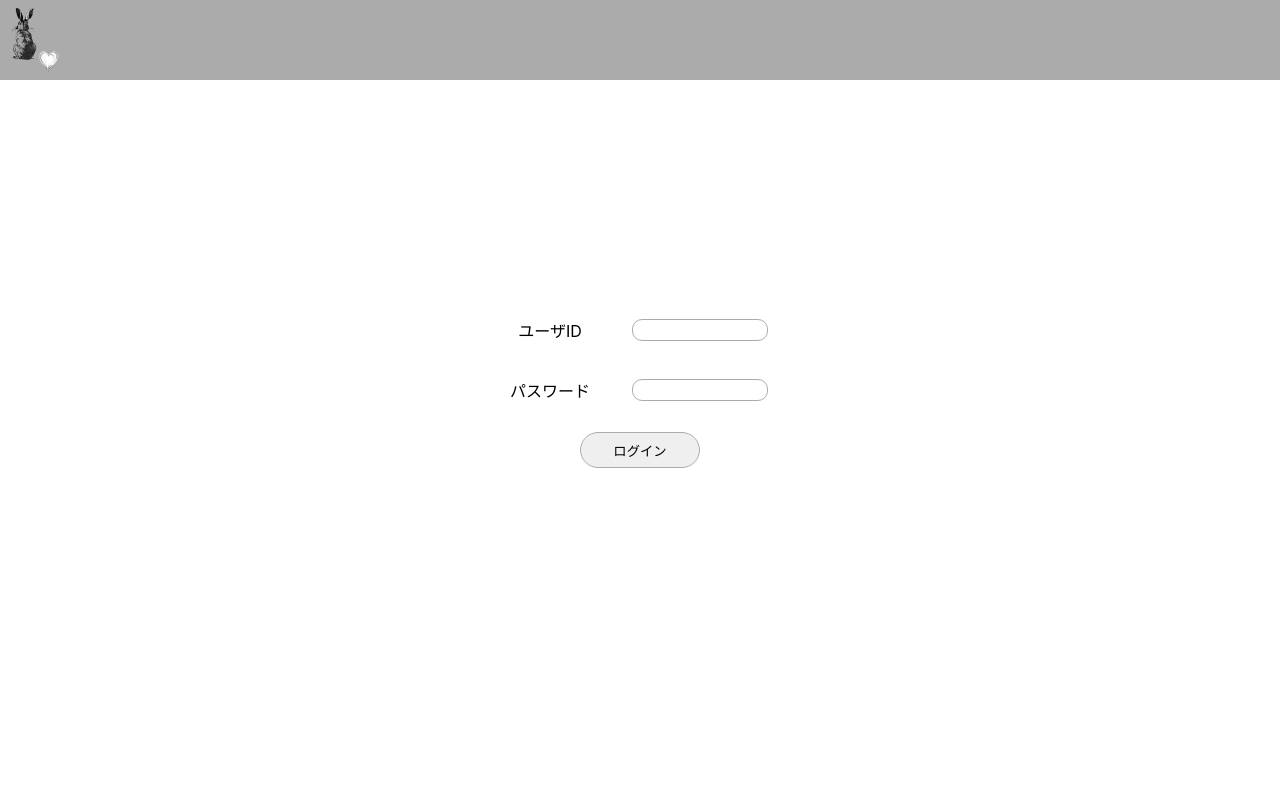
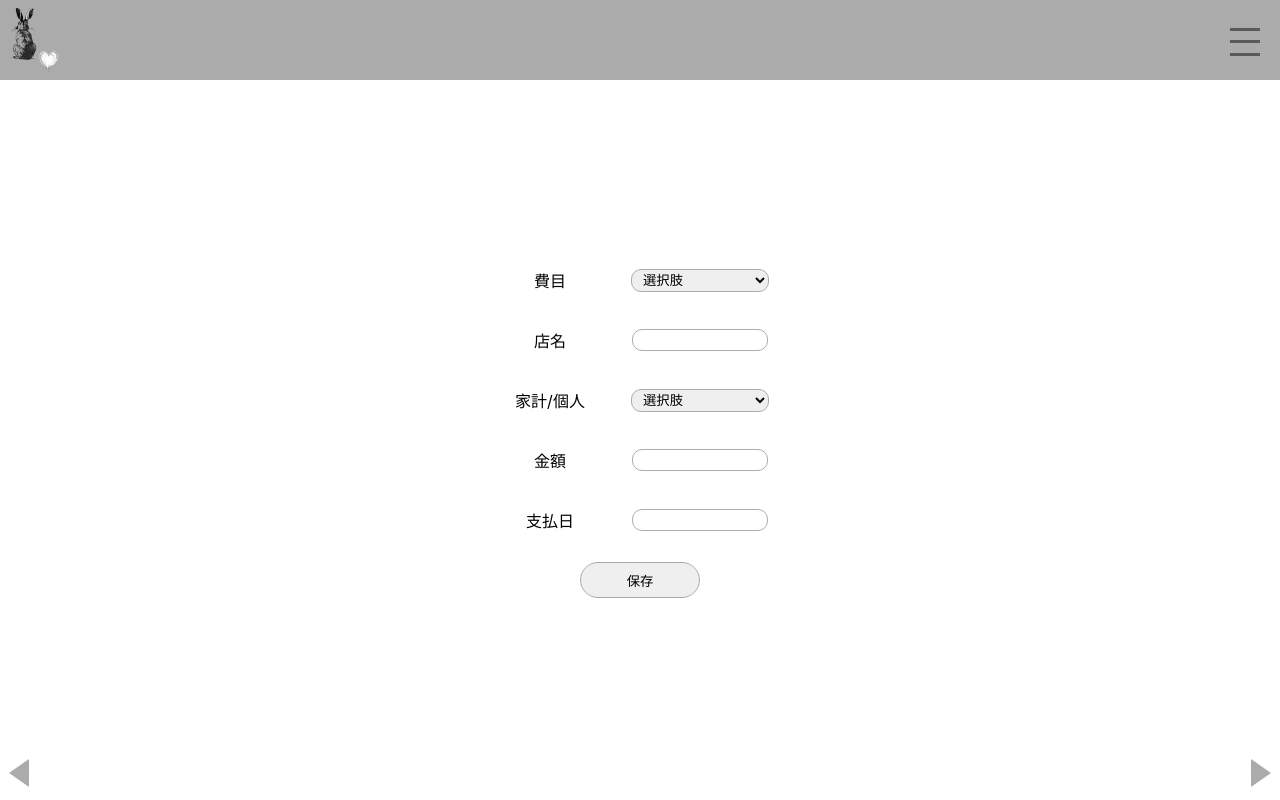
Before and after one commit to akira-c-k/ccc.io, a plain HTML site: page fe/index.html in a window 1280 px wide. Drawn offline with Linux system fonts and the light colour scheme.

Commit message:
update index.html

```diff
--- a/fe/index.html
+++ b/fe/index.html
@@ -94,10 +94,32 @@
                 align-items: center;
                 background-color: rgba(171,171,171,1);
                 z-index: 2;
+                justify-content: space-between;
             }
             header .logo_img {
                 margin-left: 10px;
                 max-height: 80%;
+            }
+            header .hamburger_menu {
+                width: 30px;
+                height: 25px;
+                margin: 0px 20px 0px 0px;
+                position: relative;
+            }
+            header .hamburger_menu span {
+                position: absolute;
+                width: 100%;
+                height: 3px;
+                background-color: rgba(90,90,90,1);
+            }
+            header .hamburger_menu span:first-of-type {
+                top: 0%;
+            }
+            header .hamburger_menu span:nth-of-type(2) {
+                top: 50%;
+            }
+            header .hamburger_menu span:last-of-type {
+                top: 100%;
             }
 
             main {
@@ -113,7 +135,16 @@
                 height: 300px;
                 justify-content: center; /*horaizontal*/
                 align-items: center; /*vertical*/
-                margin: 100px auto 0px auto;
+                margin: 0px auto 0px auto;
+            }
+            main .b_c_00 {
+                display: none;
+            }
+            main .b_c_01 {
+                display: block;
+            }
+            main .b_c_02 {
+                display: none;
             }
             main .blc {
                 width: 300px;
@@ -143,6 +174,14 @@
                 border: 1px solid rgba(171,171,171,1);
                 border-radius: 10px;
             }
+            main .opt {
+                width: 138px;
+                height: 23px;
+                margin: 0 auto;
+                padding: 0 7px;
+                border: 1px solid rgba(171,171,171,1);
+                border-radius: 10px;
+            }
             main .btn {
                 width: 120px;
                 height: 36px;
@@ -162,6 +201,25 @@
                 height: 5%;
                 /* background-color: rgba(90,90,90,1); */
                 z-index: 2;
+                justify-content: space-between;
+            }
+            footer .left_triangle {
+                width: 0;
+                height: 0;
+                margin: 0px 0px 15px 5px;
+                border-left: 14px solid transparent;
+                border-right: 14px solid transparent;
+                border-bottom: 20px solid rgba(171,171,171,1);
+                transform: rotate(-90deg);
+            }
+            footer .right_triangle {
+                width: 0;
+                height: 0;
+                margin: -15px 5px 0px 0px;
+                border-left: 14px solid transparent;
+                border-right: 14px solid transparent;
+                border-bottom: 20px solid rgba(171,171,171,1);
+                transform: rotate(+90deg);
             }
         </style>
     </head>
@@ -179,38 +237,96 @@
 
         <header>
             <img class="logo_img" src="media/logo.svg" id="logo_img">
+            <div class="hamburger_menu">
+                <span></span>
+                <span></span>
+                <span></span>
+            </div>
         </header>
 
         <main>
-            <div class="blc_container" id="blc_container">
+            <div class="blc_container b_c_00" id="blc_container_00">
 
+            </div>
+
+            <div class="blc_container b_c_01" id="blc_container_01">
                 <div class="blc" id="blc_01">
                     <div class="exp_zn" id="exp_zn">
-                        <p class="exp">ユーザID</p>
+                        <p class="exp">費目</p>
                     </div>
                     <div class="inp_zn">
-                        <input type="text" class="inp" id="id_inp">
+                        <select class="opt" id="category_inp">
+                            <option value="">選択肢</option>
+                            <option value="cost_eatout">外食</option>
+                            <option value="cost_food">食材</option>
+                            <option value="cost_dailyuse">日用品</option>
+                            <option value="cost_food_dailyuse">食材・日用品</option>
+                            <option value="cost_accomodation">宿泊費</option>
+                            <option value="cost_learning">学習費</option>
+                            <option value="cost_transportaion">交通費</option>
+                            <option value="cost_interenet">通信費</option>
+                            <option value="cost_entertainment">娯楽費</option>
+                            <option value="cost_treatment">治費費・薬剤費</option>
+                            <option value="cost_cosmetic">化粧品・美容</option>
+                            <option value="cost_rent">家賃</option>
+                            <option value="cost_utility">光熱費</option>
+                            <option value="cost_water">水道代</option>
+                            <option value="cost_apparel">服飾費</option>
+                            <option value="cost_communicaiton">交際費</option>
+                            <option value="cost_saving">貯蓄</option>
+                            <option value="cost_other">その他</option>
+                        </select>
                     </div>
                 </div>
-
                 <div class="blc" id="blc_02">
                     <div class="exp_zn" id="exp_zn">
-                        <p class="exp">パスワード</p>
+                        <p class="exp">店名</p>
                     </div>
                     <div class="inp_zn">
-                        <input type="text" class="inp" id="name_inp">
+                        <input type="text" class="inp" id="store_inp">
                     </div>
                 </div>
+                <div class="blc" id="blc_03">
+                    <div class="exp_zn" id="exp_zn">
+                        <p class="exp">家計/個人</p>
+                    </div>
+                    <div class="inp_zn">
+                        <select class="opt" id="obj_inp">
+                            <option value="">選択肢</option>
+                            <option value="obj_household">家計</option>
+                            <option value="obj_individual">個人</option>
+                        </select>
+                    </div>
+                </div>
+                <div class="blc" id="blc_04">
+                    <div class="exp_zn" id="exp_zn">
+                        <p class="exp">金額</p>
+                    </div>
+                    <div class="inp_zn">
+                        <input type="text" class="inp" id="money_inp">
+                    </div>
+                </div>
+                <div class="blc" id="blc_05">
+                    <div class="exp_zn" id="exp_zn">
+                        <p class="exp">支払日</p>
+                    </div>
+                    <div class="inp_zn">
+                        <input type="text" class="inp" id="py_date_inp">
+                    </div>
+                </div>
+                <div class="blc" id="blc_06">
+                    <input type="button" class="btn" id="submit_btn" value="保存" onclick="save()">
+                </div>
+            </div>
 
-                <div class="blc" id="blc_03">
-                    <input type="button" class="btn" id="submit_btn" value="ログイン">
-                </div>
+            <div class="blc_container b_c_02" id="blc_container_02">
+            </div>
 
-            </div>
         </main>
 
         <footer>
-			<!-- <img class="exit_img" src="media/exit.svg" id="exit_img"> -->
+			<div class="left_triangle" id="left_triangle" onclick="handleScroll()"></div>
+            <div class="right_triangle" id="right_triangle" onclick="handleScroll()"></div>
         </footer>
     </body>
 
@@ -222,5 +338,16 @@
         ///////////////////
         //   functions   //
         ///////////////////
+        function exit() {
+            let confirmation = window.confirm("ログアウトしますが、よろしいですか？")
+            if (confirmation == true) {
+                window.location.href = "login.html"
+            };
+        };
+
+        function handleScroll() {
+            window.location.href = "login.html"
+        };
+
     </script>
 </html>
```
